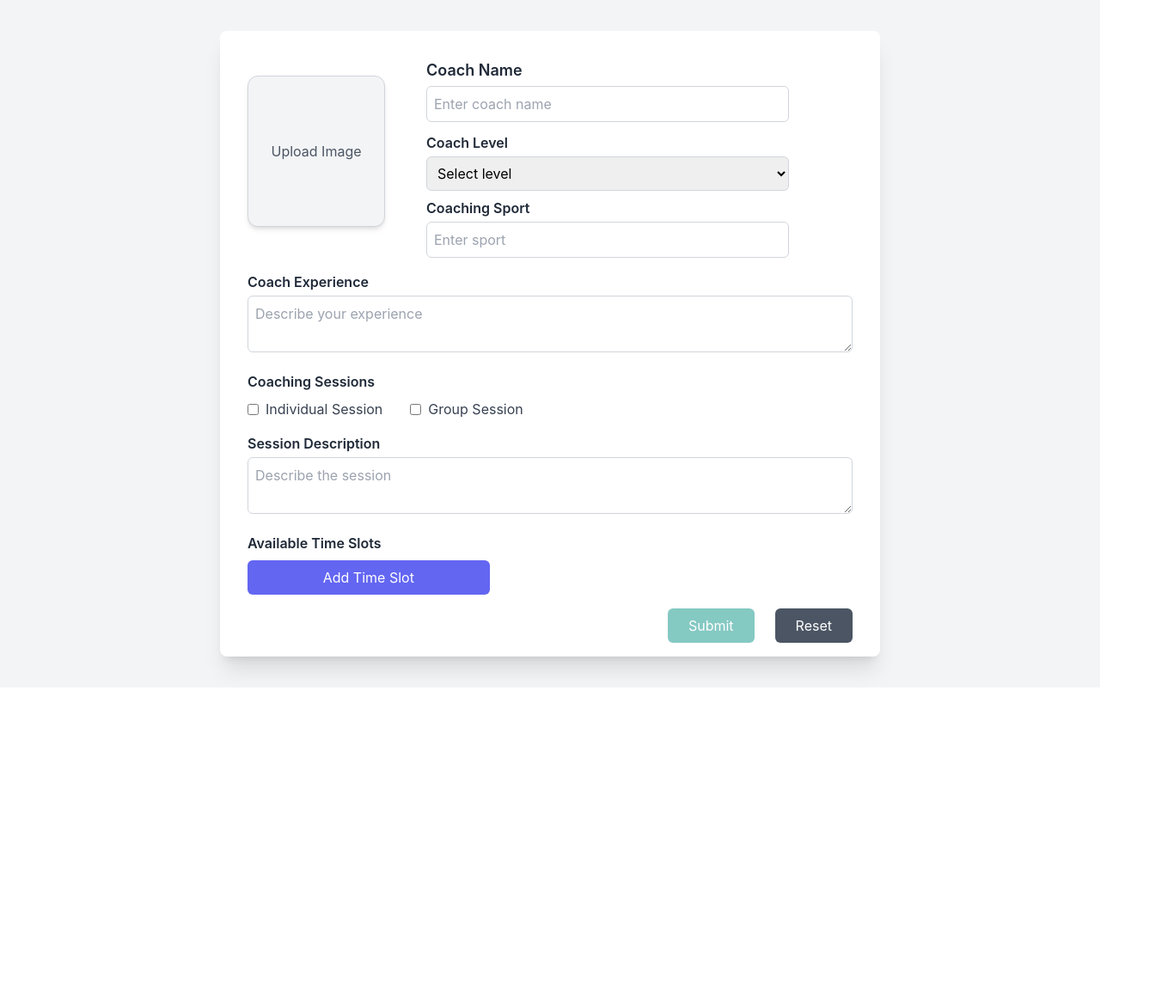
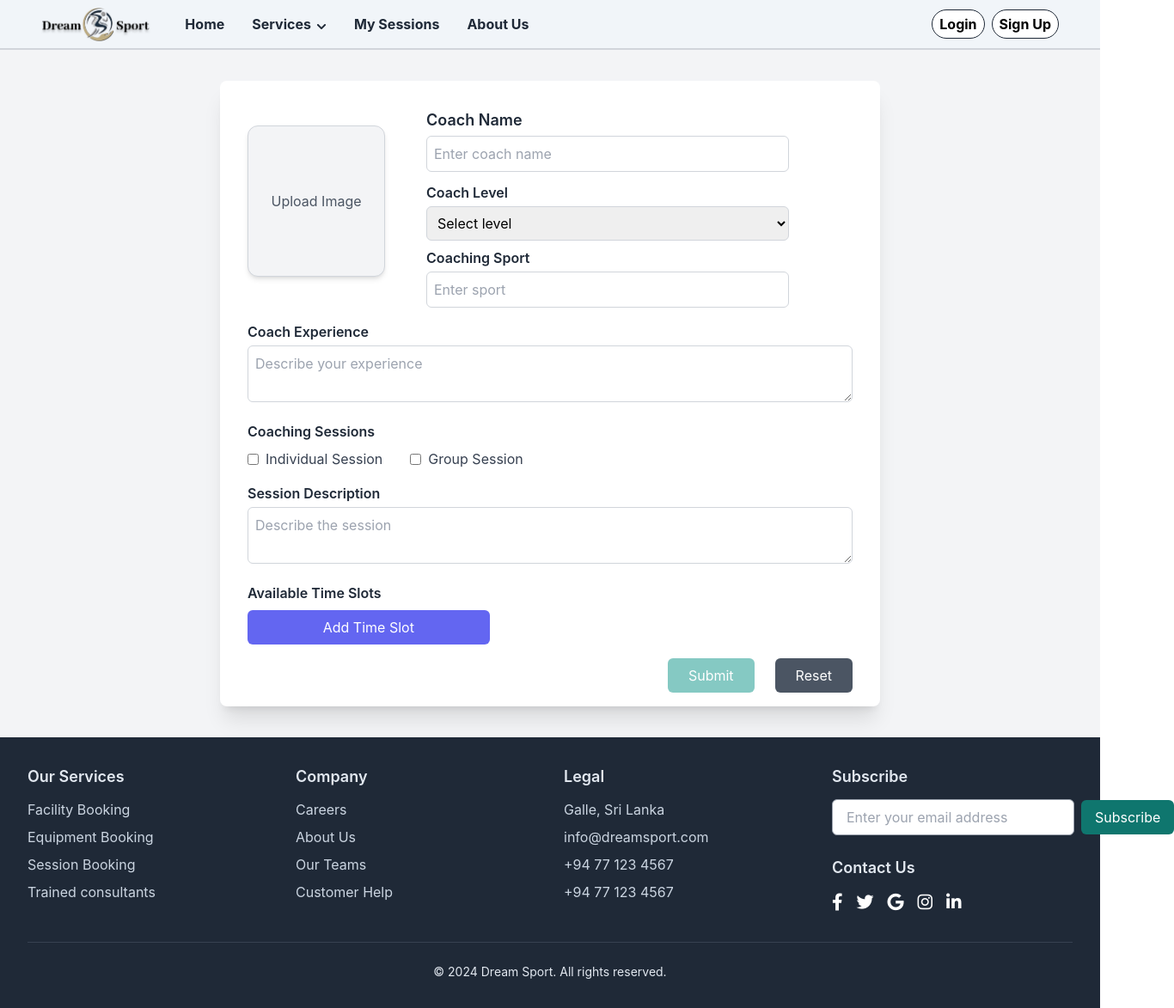
Before and after one commit to Chamindu77/SFBS-Frontend, a React (Create React App) app: page /coach-register-details in a window 1280 px wide. Shown: the whole page at 86% size, 1366 px wide, since content can reach past the window. Before the commit the page ends 800 px from the top, so only its background shows below. Built offline with nearby package versions, Linux system fonts and the light colour scheme.

Commit message:
Update CoachProfileForm.js

```diff
--- a/src/components/CoachDetails/CoachProfileForm.js
+++ b/src/components/CoachDetails/CoachProfileForm.js
@@ -402,6 +402,9 @@ import axios from 'axios';
 import { useNavigate } from 'react-router-dom';
 import { ToastContainer, toast } from 'react-toastify';  // Import ToastContainer and toast
 import 'react-toastify/dist/ReactToastify.css';  // Import the styles for react-toastify
+import Navbar from '../Layout/Navbar';
+import Footer from '../Layout/Footer';
+
 
 // Define Yup validation schema
 const validationSchema = Yup.object().shape({
@@ -560,7 +563,9 @@ const RegisterCoachProfileForm = ({ onCancel }) => {
   };
 
   return (
-    <div className="flex items-center justify-center min-h-screen bg-gray-100">
+    <div>
+      <Navbar />
+    <div className="flex items-center justify-center min-h-screen bg-gray-100 p-8">
       <Formik
         initialValues={defaultData}
         validationSchema={validationSchema}
@@ -788,6 +793,8 @@ const RegisterCoachProfileForm = ({ onCancel }) => {
       </Formik>
       <ToastContainer /> {/* Add ToastContainer */}
     </div>
+    <Footer/>
+    </div>
   );
 };
 
```
